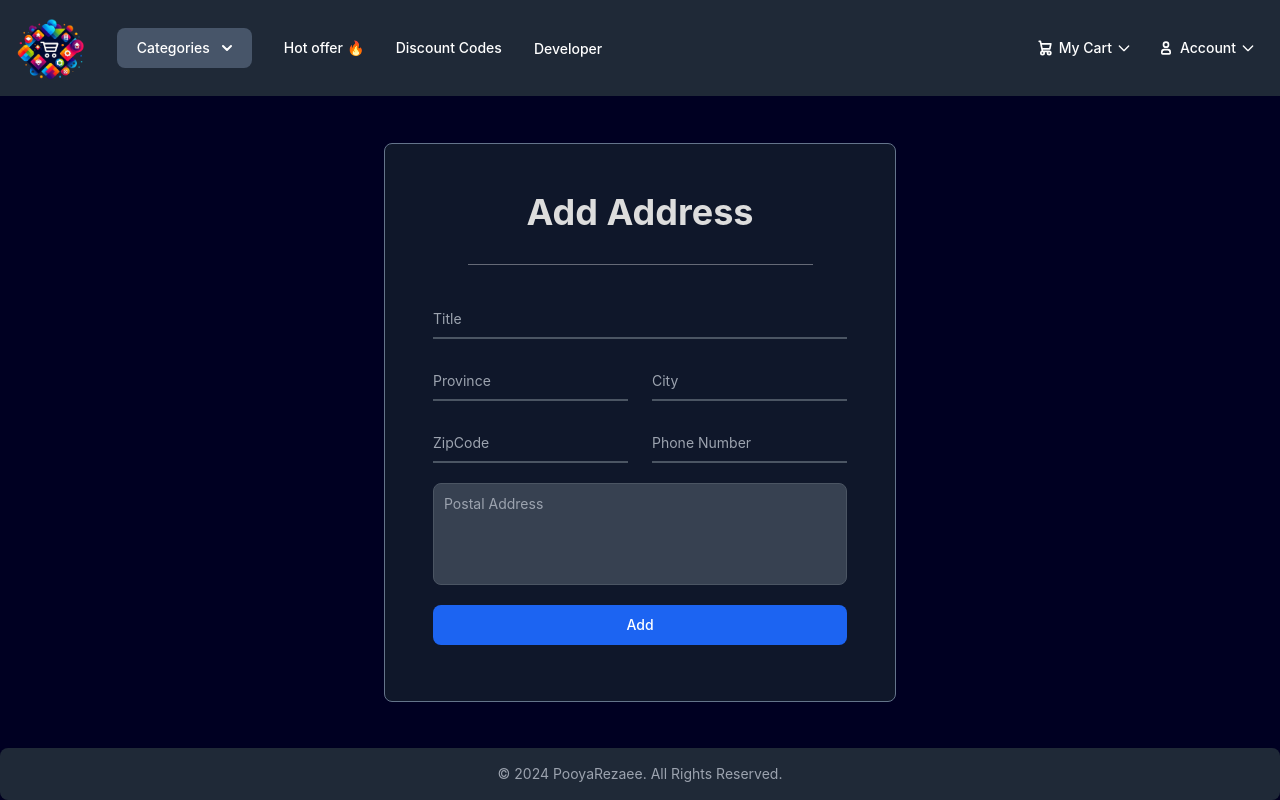
After one commit to PooyaRezaee/django-shop, a Django app: page /account/address/add/ in a window 1280 px wide. The commit adds this page. Run offline with Django 5.2, Linux system fonts and the light colour scheme; the visitor is signed in with stand-in values (Sample User, id 1); some libraries are stand-ins or nearby versions.

Commit message:
complete section delivery address(list,create,modify)

```diff
--- a/apps/account/forms.py
+++ b/apps/account/forms.py
@@ -1,70 +1,105 @@
 from django.core.validators import RegexValidator
 from django import forms
-from .models import User
+from .models import User, Addresses
 
 
 FIELD_CLASS = "bg-gray-50 border border-gray-300 text-gray-900 text-sm rounded-lg focus:ring-blue-500 focus:border-blue-500 block w-full p-2.5 dark:bg-gray-700 dark:border-gray-600 dark:placeholder-gray-400 dark:text-white dark:focus:ring-blue-500 dark:focus:border-blue-500"
 
+
 class LoginForm(forms.Form):
-    email = forms.EmailField(widget=forms.EmailInput(attrs={
-        "class":FIELD_CLASS,
-        "placeholder":"Your email",
-    }))
-    password = forms.CharField(widget=forms.PasswordInput(attrs={
-        "class":FIELD_CLASS,
-        "placeholder":"Your password",
-    }))
+    email = forms.EmailField(
+        widget=forms.EmailInput(
+            attrs={
+                "class": FIELD_CLASS,
+                "placeholder": "Your email",
+            }
+        )
+    )
+    password = forms.CharField(
+        widget=forms.PasswordInput(
+            attrs={
+                "class": FIELD_CLASS,
+                "placeholder": "Your password",
+            }
+        )
+    )
+
 
 class RegisterForm(forms.Form):
-    email = forms.EmailField(widget=forms.EmailInput(
-        attrs={
-            "class":FIELD_CLASS,
-            "placeholder":"Enter email",
-        }
-    ))
-    password = forms.CharField(widget=forms.PasswordInput(attrs={
-        "class":FIELD_CLASS,
-        "placeholder":"Enter password",
-    }))
+    email = forms.EmailField(
+        widget=forms.EmailInput(
+            attrs={
+                "class": FIELD_CLASS,
+                "placeholder": "Enter email",
+            }
+        )
+    )
+    password = forms.CharField(
+        widget=forms.PasswordInput(
+            attrs={
+                "class": FIELD_CLASS,
+                "placeholder": "Enter password",
+            }
+        )
+    )
+
 
 class ProfileForm(forms.ModelForm):
-    phone_regex = RegexValidator(
-        regex=r'^\d{11}$',
-        message="Enter valid phone number."
+
+    email = forms.EmailField(
+        widget=forms.EmailInput(
+            attrs={
+                "placeholder": " ",
+                "readonly": "",
+            }
+        )
     )
 
-    email = forms.EmailField(
-        widget=forms.EmailInput(attrs={
-            'placeholder': ' ',
-            'readonly':"",
-        }))
-
+    phone_regex = RegexValidator(regex=r"^\d{11}$", message="Enter valid phone number.")
     phone_number = forms.CharField(
         validators=[phone_regex],
         max_length=12,
-        help_text="مثال: 123-456-7890",
-        widget=forms.TextInput(attrs={
-            'placeholder': ' '
-        })
+        help_text="example: 09123456789",
+        widget=forms.TextInput(attrs={"placeholder": " "}),
     )
 
-    full_name = forms.CharField(
-        widget=forms.TextInput(attrs={
-            'placeholder': ' '
-        })
-    )
+    full_name = forms.CharField(widget=forms.TextInput(attrs={"placeholder": " "}))
 
     birthdate = forms.DateField(
-        widget=forms.DateInput(attrs={
-            'type': 'text',
-            'id': 'default-datepicker',
-            "datepicker":"",
-            'placeholder': 'Birthday date'
-        },format='%m/%d/%Y'
+        widget=forms.DateInput(
+            attrs={
+                "type": "text",
+                "id": "default-datepicker",
+                "datepicker": "",
+                "placeholder": "Birthday date",
+            },
+            format="%m/%d/%Y",
         ),
-        input_formats=['%m/%d/%Y']
+        input_formats=["%m/%d/%Y"],
     )
 
     class Meta:
         model = User
-        fields = ("email" ,"full_name" ,"birthdate" ,"phone_number")
+        fields = ("email", "full_name", "birthdate", "phone_number")
+
+
+class AddressForm(forms.ModelForm):
+
+    phone_regex = RegexValidator(regex=r"^\d{11}$", message="Enter valid phone number.")
+    phone_number = forms.CharField(
+        validators=[phone_regex],
+        max_length=12,
+        help_text="example: 09123456789",
+    )
+
+
+    class Meta:
+        model = Addresses
+        fields = (
+            "title",
+            "province",
+            "city",
+            "postal_address",
+            "phone_number",
+            "zipcode",
+        )
--- /dev/null
+++ b/apps/account/templates/address/create.html
@@ -0,0 +1,112 @@
+{% extends "base.html" %}
+{% load widget_tweaks %}
+
+{% block title %}Add Address{% endblock title %}
+
+{% block body %}
+<main class="flex-grow flex justify-center items-center">
+    <form
+        class="w-11/12 md:w-4/5 lg:w-3/5 xl:w-2/5 mx-auto border p-6 lg:p-8 xl:p-12 border-slate-500 rounded-lg bg-slate-900"
+        method="POST">
+        {% csrf_token %}
+        <h1 class="text-center font-bold text-4xl">Add Address</h1>
+        <hr class="my-8 opacity-40 w-10/12 mx-auto">
+        <div class="relative z-0 w-full mb-5 group">
+        {% if form.errors.title %}
+        {% render_field form.title placeholder=" " class="block py-2.5 px-0 w-full text-sm text-red-900 bg-transparent border-0 border-b-2 border-red-500 appearance-none dark:text-red-500 dark:focus:border-red-500 focus:outline-none focus:ring-0 focus:border-red-600 peer" %}
+        <label for="floating_title"
+        class="peer-focus:font-medium absolute text-sm text-red-500 dark:text-red-400 duration-300 transform -translate-y-6 scale-75 top-3 -z-10 origin-[0] peer-focus:start-0 rtl:peer-focus:translate-x-1/4 peer-focus:text-red-600 peer-focus:dark:text-red-500 peer-placeholder-shown:scale-100 peer-placeholder-shown:translate-y-0 peer-focus:scale-75 peer-focus:-translate-y-6">Title
+        </label>
+        {% for error in form.errors.title %}
+        <p class="text-sm text-red-600 dark:text-red-500"><span class="font-medium">{{ error }}</p>
+        {% endfor %}
+        {% else %}
+        {% render_field form.title placeholder=" " class="block py-2.5 px-0 w-full text-sm text-gray-900 bg-transparent border-0 border-b-2 border-gray-300 appearance-none dark:text-white dark:border-gray-600 dark:focus:border-blue-500 focus:outline-none focus:ring-0 focus:border-blue-600 peer" %}
+        <label for="floating_title"
+        class="peer-focus:font-medium absolute text-sm text-gray-500 dark:text-gray-400 duration-300 transform -translate-y-6 scale-75 top-3 -z-10 origin-[0] peer-focus:start-0 rtl:peer-focus:translate-x-1/4 peer-focus:text-blue-600 peer-focus:dark:text-blue-500 peer-placeholder-shown:scale-100 peer-placeholder-shown:translate-y-0 peer-focus:scale-75 peer-focus:-translate-y-6">Title
+        </label>
+        {% endif %}
+        </div>
+        <div class="grid md:grid-cols-2 md:gap-6">
+            <div class="relative z-0 w-full mb-5 group">
+                {% if form.errors.province %}
+                {% render_field form.province placeholder=" " class="block py-2.5 px-0 w-full text-sm text-red-900 bg-transparent border-0 border-b-2 border-red-500 appearance-none dark:text-red-500 dark:focus:border-red-500 focus:outline-none focus:ring-0 focus:border-red-600 peer" %}
+                <label for="floating_province"
+                class="peer-focus:font-medium absolute text-sm text-red-500 dark:text-red-400 duration-300 transform -translate-y-6 scale-75 top-3 -z-10 origin-[0] peer-focus:start-0 rtl:peer-focus:translate-x-1/4 peer-focus:text-red-600 peer-focus:dark:text-red-500 peer-placeholder-shown:scale-100 peer-placeholder-shown:translate-y-0 peer-focus:scale-75 peer-focus:-translate-y-6">Province
+                </label>
+                {% for error in form.errors.province %}
+                <p class="text-sm text-red-600 dark:text-red-500"><span class="font-medium">{{ error }}</p>
+                {% endfor %}
+                {% else %}
+                {% render_field form.province placeholder=" " class="block py-2.5 px-0 w-full text-sm text-gray-900 bg-transparent border-0 border-b-2 border-gray-300 appearance-none dark:text-white dark:border-gray-600 dark:focus:border-blue-500 focus:outline-none focus:ring-0 focus:border-blue-600 peer" %}
+                <label for="floating_province"
+                class="peer-focus:font-medium absolute text-sm text-gray-500 dark:text-gray-400 duration-300 transform -translate-y-6 scale-75 top-3 -z-10 origin-[0] peer-focus:start-0 rtl:peer-focus:translate-x-1/4 peer-focus:text-blue-600 peer-focus:dark:text-blue-500 peer-placeholder-shown:scale-100 peer-placeholder-shown:translate-y-0 peer-focus:scale-75 peer-focus:-translate-y-6">Province
+                </label>
+                {% endif %}
+            </div>
+            <div class="relative z-0 w-full mb-5 group">
+                {% if form.errors.city %}
+                {% render_field form.city placeholder=" " class="block py-2.5 px-0 w-full text-sm text-red-900 bg-transparent border-0 border-b-2 border-red-500 appearance-none dark:text-red-500 dark:focus:border-red-500 focus:outline-none focus:ring-0 focus:border-red-600 peer" %}
+                <label for="floating_city"
+                class="peer-focus:font-medium absolute text-sm text-red-500 dark:text-red-400 duration-300 transform -translate-y-6 scale-75 top-3 -z-10 origin-[0] peer-focus:start-0 rtl:peer-focus:translate-x-1/4 peer-focus:text-red-600 peer-focus:dark:text-red-500 peer-placeholder-shown:scale-100 peer-placeholder-shown:translate-y-0 peer-focus:scale-75 peer-focus:-translate-y-6">City
+                </label>
+                {% for error in form.errors.city %}
+                <p class="text-sm text-red-600 dark:text-red-500"><span class="font-medium">{{ error }}</p>
+                {% endfor %}
+                {% else %}
+                {% render_field form.city placeholder=" " class="block py-2.5 px-0 w-full text-sm text-gray-900 bg-transparent border-0 border-b-2 border-gray-300 appearance-none dark:text-white dark:border-gray-600 dark:focus:border-blue-500 focus:outline-none focus:ring-0 focus:border-blue-600 peer" %}
+                <label for="floating_city"
+                class="peer-focus:font-medium absolute text-sm text-gray-500 dark:text-gray-400 duration-300 transform -translate-y-6 scale-75 top-3 -z-10 origin-[0] peer-focus:start-0 rtl:peer-focus:translate-x-1/4 peer-focus:text-blue-600 peer-focus:dark:text-blue-500 peer-placeholder-shown:scale-100 peer-placeholder-shown:translate-y-0 peer-focus:scale-75 peer-focus:-translate-y-6">City
+                </label>
+                {% endif %}
+            </div>
+        </div>
+        <div class="grid md:grid-cols-2 md:gap-6">
+        <div class="relative z-0 w-full mb-5 group">
+            {% if form.errors.zipcode %}
+            {% render_field form.zipcode placeholder=" " class="block py-2.5 px-0 w-full text-sm text-red-900 bg-transparent border-0 border-b-2 border-red-500 appearance-none dark:text-red-500 dark:focus:border-red-500 focus:outline-none focus:ring-0 focus:border-red-600 peer" %}
+            <label for="floating_zipcode"
+            class="peer-focus:font-medium absolute text-sm text-red-500 dark:text-red-400 duration-300 transform -translate-y-6 scale-75 top-3 -z-10 origin-[0] peer-focus:start-0 rtl:peer-focus:translate-x-1/4 peer-focus:text-red-600 peer-focus:dark:text-red-500 peer-placeholder-shown:scale-100 peer-placeholder-shown:translate-y-0 peer-focus:scale-75 peer-focus:-translate-y-6">ZipCode
+            </label>
+            {% for error in form.errors.zipcode %}
+            <p class="text-sm text-red-600 dark:text-red-500"><span class="font-medium">{{ error }}</p>
+            {% endfor %}
+            {% else %}
+            {% render_field form.zipcode placeholder=" " class="block py-2.5 px-0 w-full text-sm text-gray-900 bg-transparent border-0 border-b-2 border-gray-300 appearance-none dark:text-white dark:border-gray-600 dark:focus:border-blue-500 focus:outline-none focus:ring-0 focus:border-blue-600 peer" %}
+            <label for="floating_zipcode"
+            class="peer-focus:font-medium absolute text-sm text-gray-500 dark:text-gray-400 duration-300 transform -translate-y-6 scale-75 top-3 -z-10 origin-[0] peer-focus:start-0 rtl:peer-focus:translate-x-1/4 peer-focus:text-blue-600 peer-focus:dark:text-blue-500 peer-placeholder-shown:scale-100 peer-placeholder-shown:translate-y-0 peer-focus:scale-75 peer-focus:-translate-y-6">ZipCode
+            </label>
+            {% endif %}
+        </div>
+        <div class="relative z-0 w-full mb-5 group">
+            {% if form.errors.phone_number %}
+            {% render_field form.phone_number placeholder=" " class="block py-2.5 px-0 w-full text-sm text-red-900 bg-transparent border-0 border-b-2 border-red-500 appearance-none dark:text-red-500 dark:focus:border-red-500 focus:outline-none focus:ring-0 focus:border-red-600 peer" %}
+            <label for="floating_phone_number"
+            class="peer-focus:font-medium absolute text-sm text-red-500 dark:text-red-400 duration-300 transform -translate-y-6 scale-75 top-3 -z-10 origin-[0] peer-focus:start-0 rtl:peer-focus:translate-x-1/4 peer-focus:text-red-600 peer-focus:dark:text-red-500 peer-placeholder-shown:scale-100 peer-placeholder-shown:translate-y-0 peer-focus:scale-75 peer-focus:-translate-y-6">Phone Number
+            </label>
+            {% for error in form.errors.phone_number %}
+            <p class="text-sm text-red-600 dark:text-red-500"><span class="font-medium">{{ error }}</p>
+            {% endfor %}
+            {% else %}
+            {% render_field form.phone_number placeholder=" " class="block py-2.5 px-0 w-full text-sm text-gray-900 bg-transparent border-0 border-b-2 border-gray-300 appearance-none dark:text-white dark:border-gray-600 dark:focus:border-blue-500 focus:outline-none focus:ring-0 focus:border-blue-600 peer" %}
+            <label for="floating_phone_number"
+            class="peer-focus:font-medium absolute text-sm text-gray-500 dark:text-gray-400 duration-300 transform -translate-y-6 scale-75 top-3 -z-10 origin-[0] peer-focus:start-0 rtl:peer-focus:translate-x-1/4 peer-focus:text-blue-600 peer-focus:dark:text-blue-500 peer-placeholder-shown:scale-100 peer-placeholder-shown:translate-y-0 peer-focus:scale-75 peer-focus:-translate-y-6">Phone Number
+            </label>
+            {% endif %}
+        </div>
+        </div>
+        <div class="relative z-0 w-full mb-5 group">
+        {% if form.errors.postal_address %}
+        {% render_field form.postal_address rows="4" class="block p-2.5 w-full text-sm text-red-500 bg-gray-50 rounded-lg border border-red-500 focus:ring-red-500 focus:border-red-500 dark:bg-gray-700 dark:border-red-600 dark:placeholder-red-400 dark:text-red-500 dark:focus:ring-red-500 dark:focus:border-red-500" placeholder="Postal Address" style="resize: none;" %}
+        {% for error in form.errors.postal_address %}
+        <p class="text-sm text-red-600 dark:text-red-500"><span class="font-medium">{{ error }}</p>
+        {% endfor %}
+        {% else %}
+        {% render_field form.postal_address rows="4" class="block p-2.5 w-full text-sm text-gray-900 bg-gray-50 rounded-lg border border-gray-300 focus:ring-blue-500 focus:border-blue-500 dark:bg-gray-700 dark:border-gray-600 dark:placeholder-gray-400 dark:text-white dark:focus:ring-blue-500 dark:focus:border-blue-500" placeholder="Postal Address" style="resize: none;" %}
+        {% endif %}
+        </div>
+        <button type="submit"
+        class="my-2 text-white bg-blue-700 hover:bg-blue-800 focus:ring-4 focus:outline-none focus:ring-blue-300 font-medium rounded-lg text-sm block w-full mx-auto px-5 py-2.5 text-center dark:bg-blue-600 dark:hover:bg-blue-700 dark:focus:ring-blue-800">Add</button>
+    </form>
+</main>
+{% endblock body %}
--- a/apps/account/urls.py
+++ b/apps/account/urls.py
@@ -1,10 +1,23 @@
 from django.urls import path
-from .views import CustomLoginView,RegisterView,LogoutView,UpdateProfileView
+from .views import (
+    CustomLoginView,
+    RegisterView,
+    LogoutView,
+    UpdateProfileView,
+    AddressCreateView,
+    AddresseListView,
+    AddressDeleteView,
+    AddresseUpdateView,
+)
 
 
 urlpatterns = [
-    path("login/",CustomLoginView.as_view(),name="login"),
-    path("register/",RegisterView.as_view(),name="register"),
-    path("logout/",LogoutView.as_view(),name="logout"),
-    path("profile/",UpdateProfileView.as_view(),name="profile"),
+    path("login/", CustomLoginView.as_view(), name="login"),
+    path("register/", RegisterView.as_view(), name="register"),
+    path("logout/", LogoutView.as_view(), name="logout"),
+    path("profile/", UpdateProfileView.as_view(), name="profile"),
+    path("address/list/", AddresseListView.as_view(), name="address-list"),
+    path("address/delete/<int:pk>/", AddressDeleteView.as_view(), name="address-delete"),
+    path("address/add/", AddressCreateView.as_view(), name="address-add"),
+    path("address/modify/<int:pk>/", AddresseUpdateView.as_view(), name="address-update"),
 ]
--- a/apps/account/views.py
+++ b/apps/account/views.py
@@ -1,13 +1,17 @@
-from django.shortcuts import render,redirect
-from django.urls import reverse
+from django.forms import BaseModelForm
+from django.shortcuts import render, redirect
+from django.urls import reverse,reverse_lazy
+from django.http import Http404
 from django.views import View
 from django.contrib.auth import authenticate, login, logout
 from django.contrib.auth.mixins import LoginRequiredMixin
 from django.db import IntegrityError
 from django.contrib import messages
+from django.views.generic import ListView, UpdateView, DeleteView, CreateView
+from django.core.exceptions import ObjectDoesNotExist
 from .mixins import NoLoginMixin
-from .forms import LoginForm, RegisterForm, ProfileForm
-from .models import User
+from .forms import LoginForm, RegisterForm, ProfileForm, AddressForm
+from .models import User, Addresses
 
 
 class RegisterView(NoLoginMixin, View):
@@ -15,21 +19,23 @@ class RegisterView(NoLoginMixin, View):
 
     def get(self, request):
         form = self.form_class()
-        return render(request, "account/register.html",{"form":form})
+        return render(request, "account/register.html", {"form": form})
 
     def post(self, request):
         form = self.form_class(data=request.POST)
         if form.is_valid():
             data = form.cleaned_data
             try:
-                user = User.objects.create_user(email=data["email"],password=data["password"])
-                messages.success(request,"You have successfully registered.")
+                user = User.objects.create_user(
+                    email=data["email"], password=data["password"]
+                )
+                messages.success(request, "You have successfully registered.")
                 return redirect(reverse("main:home"))
             except IntegrityError:
-                messages.warning(request,"This email has already been registered.")
+                messages.warning(request, "This email has already been registered.")
         else:
-            messages.warning(request,"Form not valid.")
-        return render(request,"account/register.html",{"form":form})
+            messages.warning(request, "Form not valid.")
+        return render(request, "account/register.html", {"form": form})
 
 
 class CustomLoginView(NoLoginMixin, View):
@@ -37,7 +43,7 @@ class CustomLoginView(NoLoginMixin, View):
 
     def get(self, request):
         form = self.form_class()
-        return render(request,"account/login.html",{"form":form})
+        return render(request, "account/login.html", {"form": form})
 
     def post(self, request):
         form = self.form_class(data=request.POST)
@@ -45,41 +51,103 @@ class CustomLoginView(NoLoginMixin, View):
             data = form.cleaned_data
             user = authenticate(request, email=data["email"], password=data["password"])
             if user is not None:
-                login(request,user)
-                messages.success(request,'You have successfully logged in.')
-                return redirect('main:home')
+                login(request, user)
+                messages.success(request, "You have successfully logged in.")
+                return redirect("main:home")
             else:
-                messages.warning(request,'UserName or Password Is Wrong.')
+                messages.warning(request, "UserName or Password Is Wrong.")
         else:
-            messages.warning(request,"form not valid.")
-        return render(request,"account/login.html",{"form":form})
+            messages.warning(request, "form not valid.")
+        return render(request, "account/login.html", {"form": form})
 
 
-class LogoutView(LoginRequiredMixin,View):
+class LogoutView(LoginRequiredMixin, View):
     def get(self, request):
         logout(request)
-        messages.success(request,"You have successfully registered.")
-        return redirect('main:home')
+        messages.success(request, "You have successfully registered.")
+        return redirect("main:home")
 
 
-class UpdateProfileView(LoginRequiredMixin,View):
+class UpdateProfileView(LoginRequiredMixin, View):
     form_class = ProfileForm
 
-    def get(self,request):
+    def get(self, request):
         form = self.form_class(instance=request.user)
 
-        return render(request,"account/profile.html",{"form":form})
+        return render(request, "account/profile.html", {"form": form})
 
-    def post(self,request):
-        if request.POST.get('email') != request.user.email:
+    def post(self, request):
+        if request.POST.get("email") != request.user.email:
             messages.error(request, "You don't have access to change email.")
-            return redirect('account:profile')
+            return redirect("account:profile")
 
         form = self.form_class(data=request.POST, instance=request.user)
         if form.is_valid():
             form.save()
-            messages.success(request,"Profile Updated")
+            messages.success(request, "Profile Updated")
             return redirect(reverse("main:home"))
 
-        messages.warning(request,"Form not valid.")
-        return render(request,"account/profile.html",{"form":form})
+        messages.warning(request, "Form not valid.")
+        return render(request, "account/profile.html", {"form": form})
+
+
+class AddresseListView(LoginRequiredMixin, ListView):
+    model = Addresses
+    context_object_name = "addresses"
+    template_name = "address/list.html"
+
+    def check_defualt_address(self):
+        if self.request.GET.get("defualt_address"):
+            pk_defualt_address = self.request.GET.get("defualt_address")
+            user = self.request.user
+            try:
+                user.default_address = Addresses.objects.get(pk=pk_defualt_address)
+                user.save()
+            except ObjectDoesNotExist:
+                messages.warning(self.request,"address id does not exists.")
+
+    def get_queryset(self):
+        self.check_defualt_address()
+        return self.model.objects.filter(user=self.request.user)
+
+
+class AddresseUpdateView(LoginRequiredMixin, UpdateView):
+    model = Addresses
+    form_class = AddressForm
+    success_url = reverse_lazy("account:address-list")
+    template_name = "address/update.html"
+
+    # check is owner or no
+
+
+class AddressDeleteView(LoginRequiredMixin, View):
+    def get(self,request, pk):
+        # security problem: csrf token
+
+        try:
+            address = Addresses.objects.get(pk=pk)
+        except ObjectDoesNotExist:
+            raise Http404()
+
+        if address.user != request.user:
+            raise Http404()
+
+        address.delete()
+        messages.success(request,"address deleted.")
+        return redirect(reverse("account:address-list"))
+
+class AddressCreateView(LoginRequiredMixin, CreateView):
+    model = Addresses
+    form_class = AddressForm
+    template_name = "address/create.html"
+    success_url = reverse_lazy("account:address-list")
+
+    def get_initial(self):
+        return {
+            "phone_number": self.request.user.phone_number,
+        }
+
+    def form_valid(self, form):
+        self.object = form.save(commit=False)
+        self.object.user = self.request.user
+        return super().form_valid(form)
--- a/config/settings.py
+++ b/config/settings.py
@@ -132,3 +132,4 @@ STATICFILES_DIRS = [
 
 DEFAULT_AUTO_FIELD = 'django.db.models.BigAutoField'
 AUTH_USER_MODEL = 'account.User'
+LOGIN_URL = "account:login"
--- a/static/assets/style.css
+++ b/static/assets/style.css
@@ -6,3 +6,9 @@ body{
     min-height: 100vh;
     justify-content: center;
 }
+
+input[type=number]::-webkit-inner-spin-button,
+input[type=number]::-webkit-outer-spin-button {
+    -webkit-appearance: none;
+    margin: 0;
+}
--- a/templates/base.html
+++ b/templates/base.html
@@ -333,7 +333,7 @@
                                     <li><a href="favourites.html" title=""
                                             class="inline-flex w-full items-center gap-2 rounded-md px-3 py-2 text-sm hover:bg-gray-100 dark:hover:bg-gray-600">
                                             Favourites </a></li>
-                                    <li><a href="addresses.html" title=""
+                                    <li><a href="{% url "account:address-list" %}" title=""
                                             class="inline-flex w-full items-center gap-2 rounded-md px-3 py-2 text-sm hover:bg-gray-100 dark:hover:bg-gray-600">
                                             Delivery Addresses </a></li>
                                 </ul>
```
Also changed, not shown: apps/account/admin.py (+6 -1 lines), apps/account/models.py (+35 -13 lines), apps/account/templates/address/list.html (added, +38 -0 lines), apps/account/templates/address/update.html (added, +112 -0 lines), apps/account/migrations/0005_addresses_user_default_address.py (added), apps/account/migrations/0006_alter_addresses_options_alter_user_default_address.py (added).
